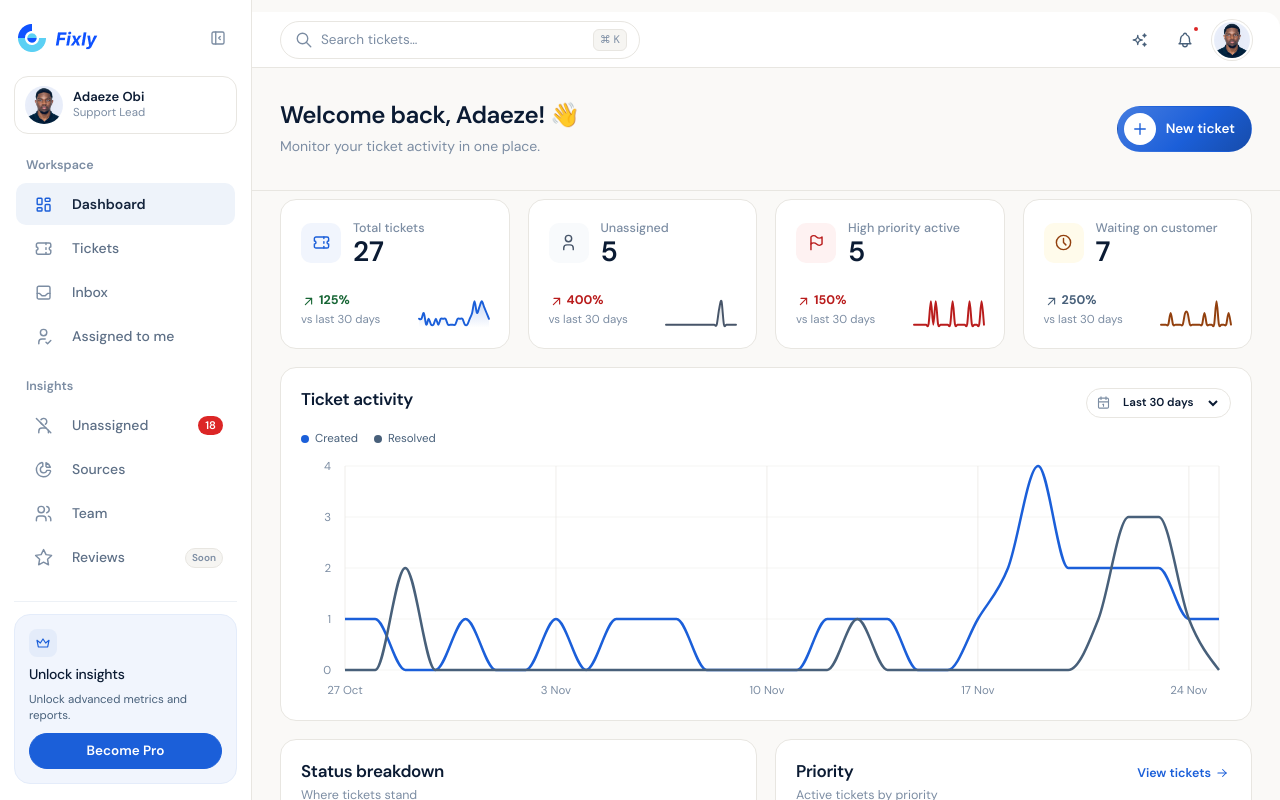
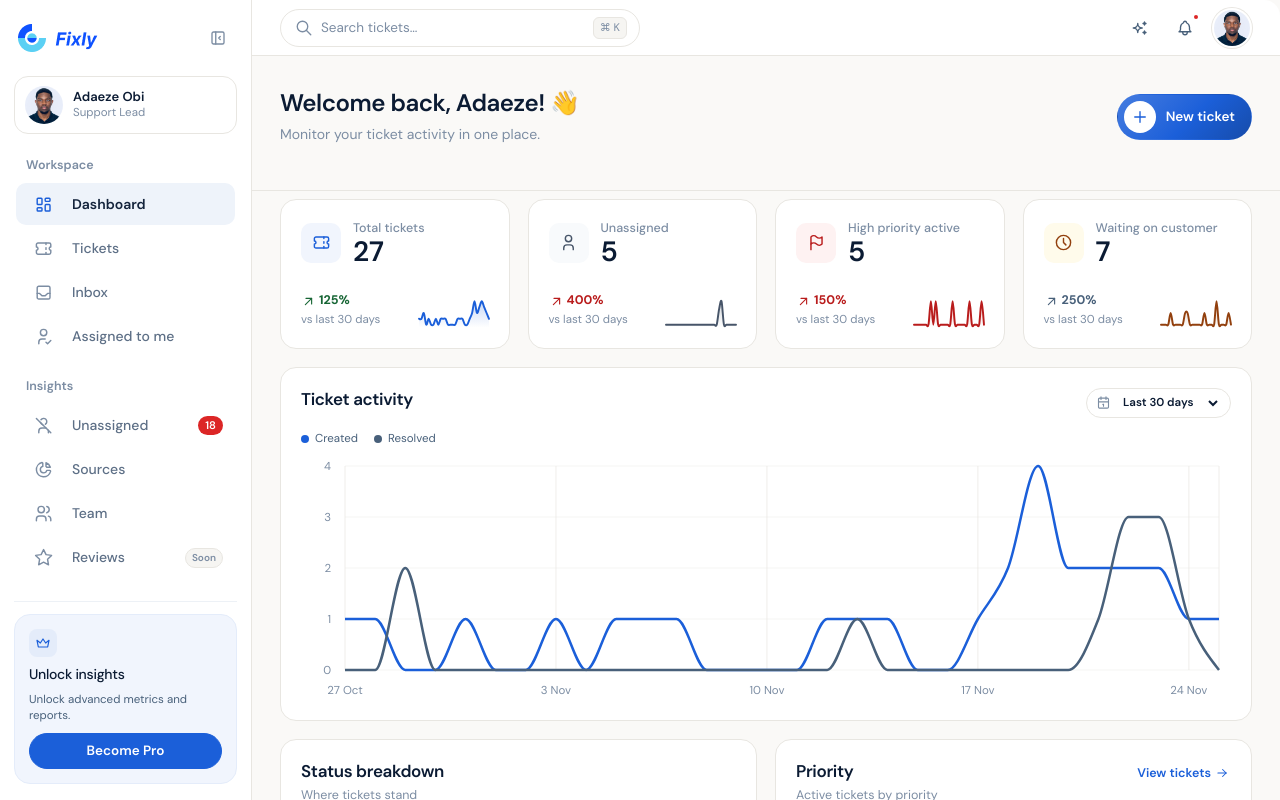
Before and after one commit to RealSauve/fixly, a React (Vite) app: page / in a window 1280 px wide. Shown: the top 800 px of the page. Built offline with nearby package versions, Linux system fonts and the light colour scheme.

Commit message:
Remove gap above top navigation bar

```diff
--- a/src/styles/layout.css
+++ b/src/styles/layout.css
@@ -401,7 +401,7 @@
   display: flex;
   flex-direction: column;
   gap: 12px;
-  padding: 12px 28px;
+  padding: 0 28px 24px;
   border-bottom: 1px solid var(--line);
   background: var(--topbar-bg);
   backdrop-filter: blur(10px);
@@ -787,7 +787,7 @@
 /* Below 1024px the list and the detail are separate screens. */
 @media (max-width: 1023px) {
   .topbar {
-    padding: 12px 20px;
+    padding: 0 20px 24px;
   }
 
   .topbar__row--utility {
```
